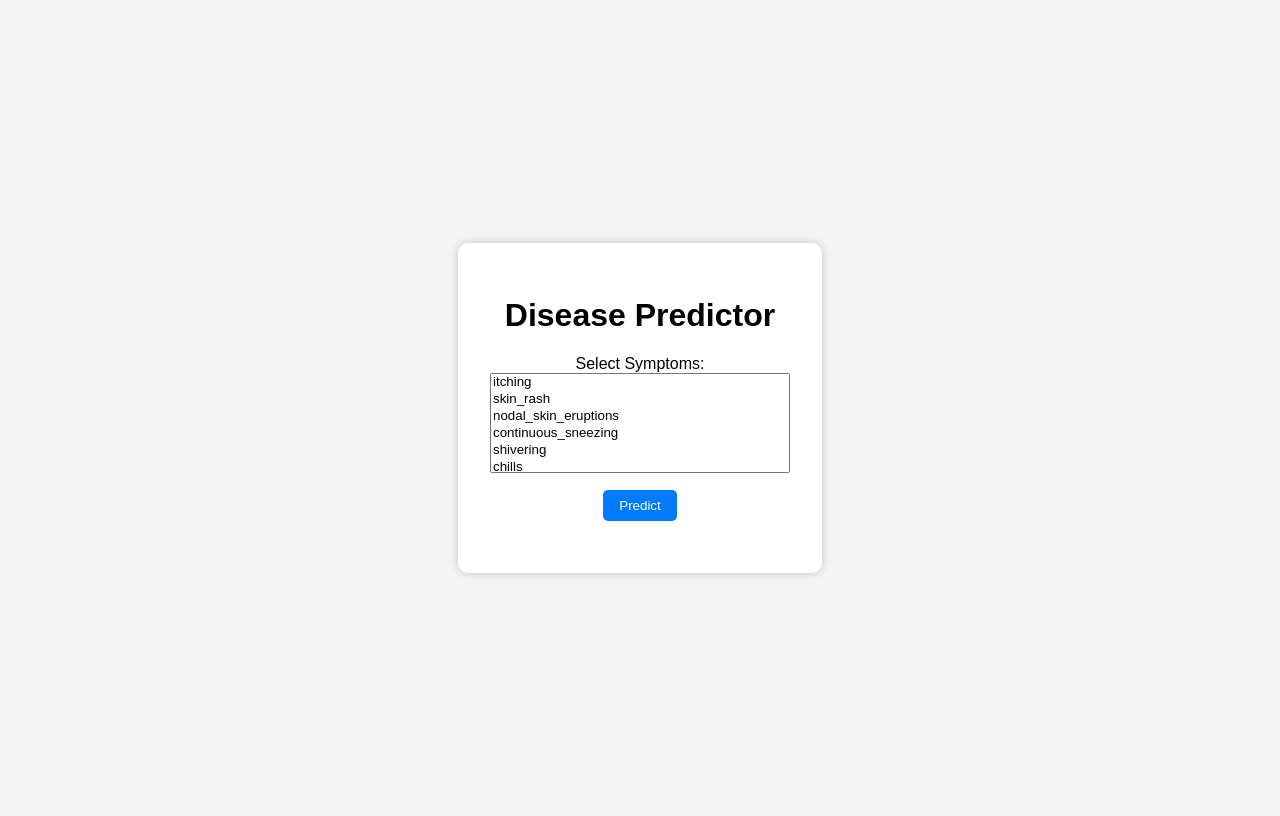
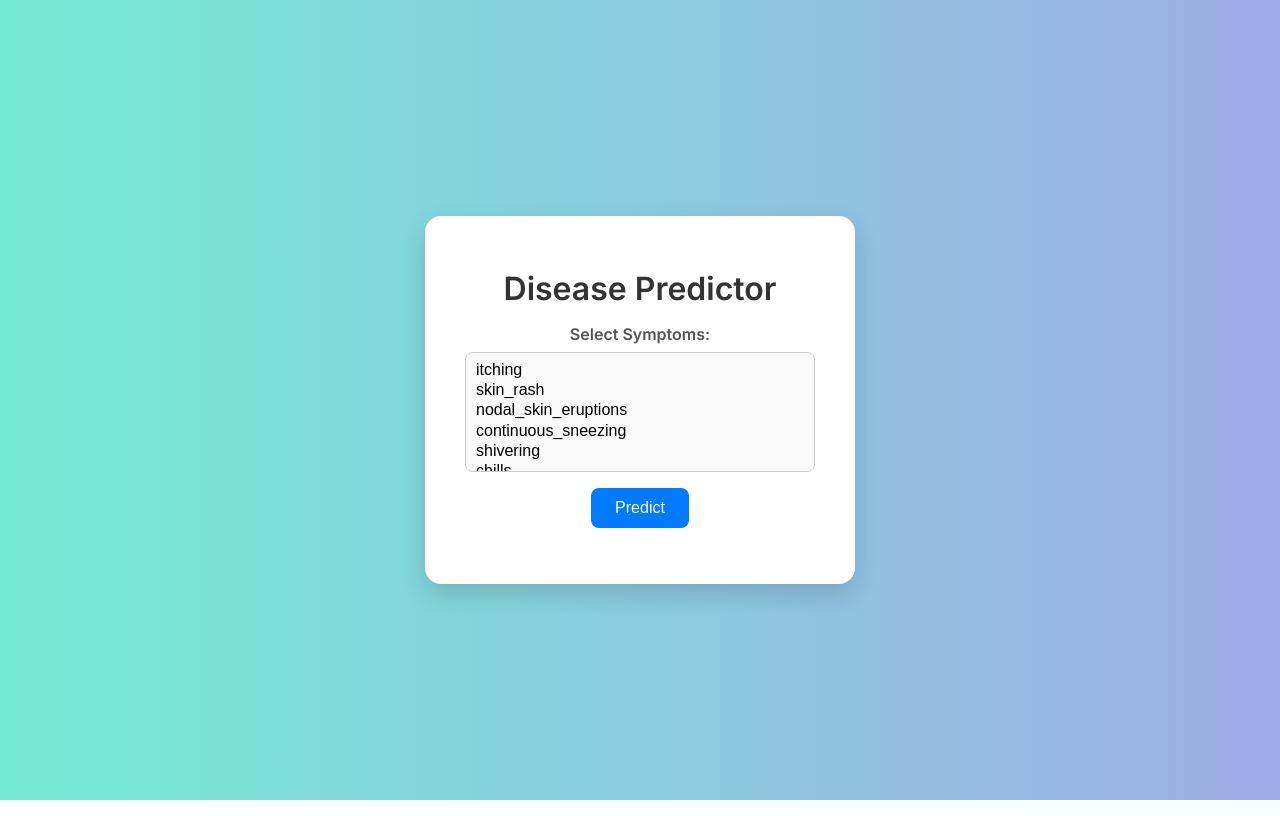
Before and after one commit to ramcharan-mekalacheruvu/Disease-Predictor, a Flask app: page / in a window 1280 px wide. Run offline with Flask 3, Linux system fonts and the light colour scheme.

Commit message:
Update style.css

```diff
--- a/static/style.css
+++ b/static/style.css
@@ -1,29 +1,65 @@
-
 body {
-  font-family: sans-serif;
-  background: #f4f4f4;
+  font-family: 'Inter', sans-serif;
+  background: linear-gradient(to right, #74ebd5, #9face6);
   display: flex;
   justify-content: center;
   align-items: center;
   height: 100vh;
+  margin: 0;
 }
+
 .container {
-  background: white;
-  padding: 2rem;
-  border-radius: 10px;
-  box-shadow: 0 0 10px rgba(0,0,0,0.2);
-  width: 300px;
+  background: #ffffff;
+  padding: 2rem 2.5rem;
+  border-radius: 16px;
+  box-shadow: 0 10px 25px rgba(0,0,0,0.15);
+  width: 350px;
   text-align: center;
 }
+
+h1 {
+  color: #333;
+  margin-bottom: 1rem;
+}
+
+label {
+  display: block;
+  margin-bottom: 0.5rem;
+  color: #555;
+  font-weight: 600;
+}
+
 select {
   width: 100%;
-  height: 100px;
+  height: 120px;
+  padding: 0.5rem;
+  border-radius: 8px;
+  border: 1px solid #ccc;
+  font-size: 1rem;
+  background: #f9f9f9;
+  margin-bottom: 1rem;
 }
+
 button {
-  margin-top: 1rem;
-  padding: 0.5rem 1rem;
   background: #007bff;
   color: white;
   border: none;
-  border-radius: 5px;
+  padding: 0.7rem 1.5rem;
+  font-size: 1rem;
+  border-radius: 8px;
+  cursor: pointer;
+  transition: background 0.3s;
 }
+
+button:hover {
+  background: #0056b3;
+}
+
+#result-container {
+  margin-top: 1.5rem;
+}
+
+#result {
+  color: #222;
+  font-weight: 600;
+}
```
